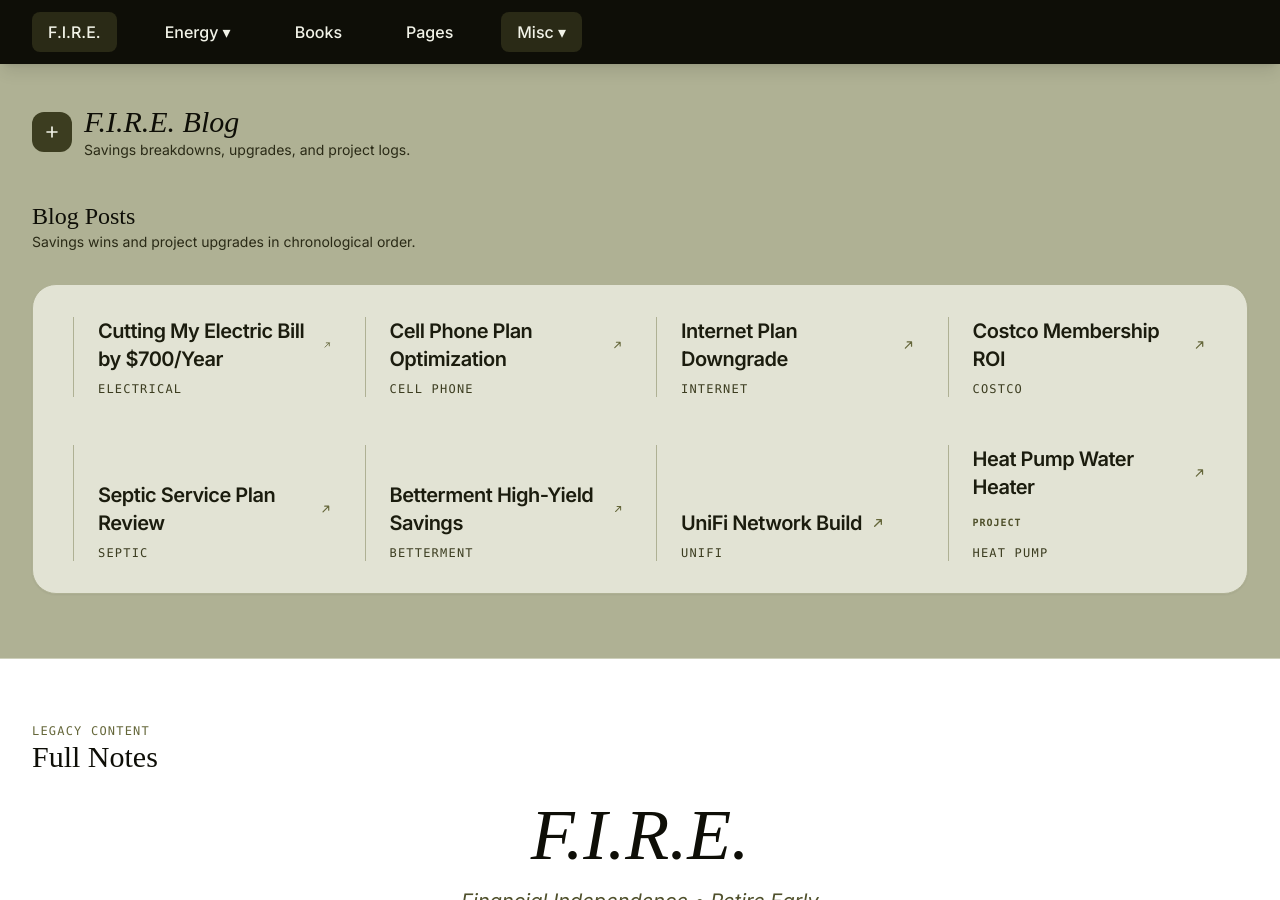
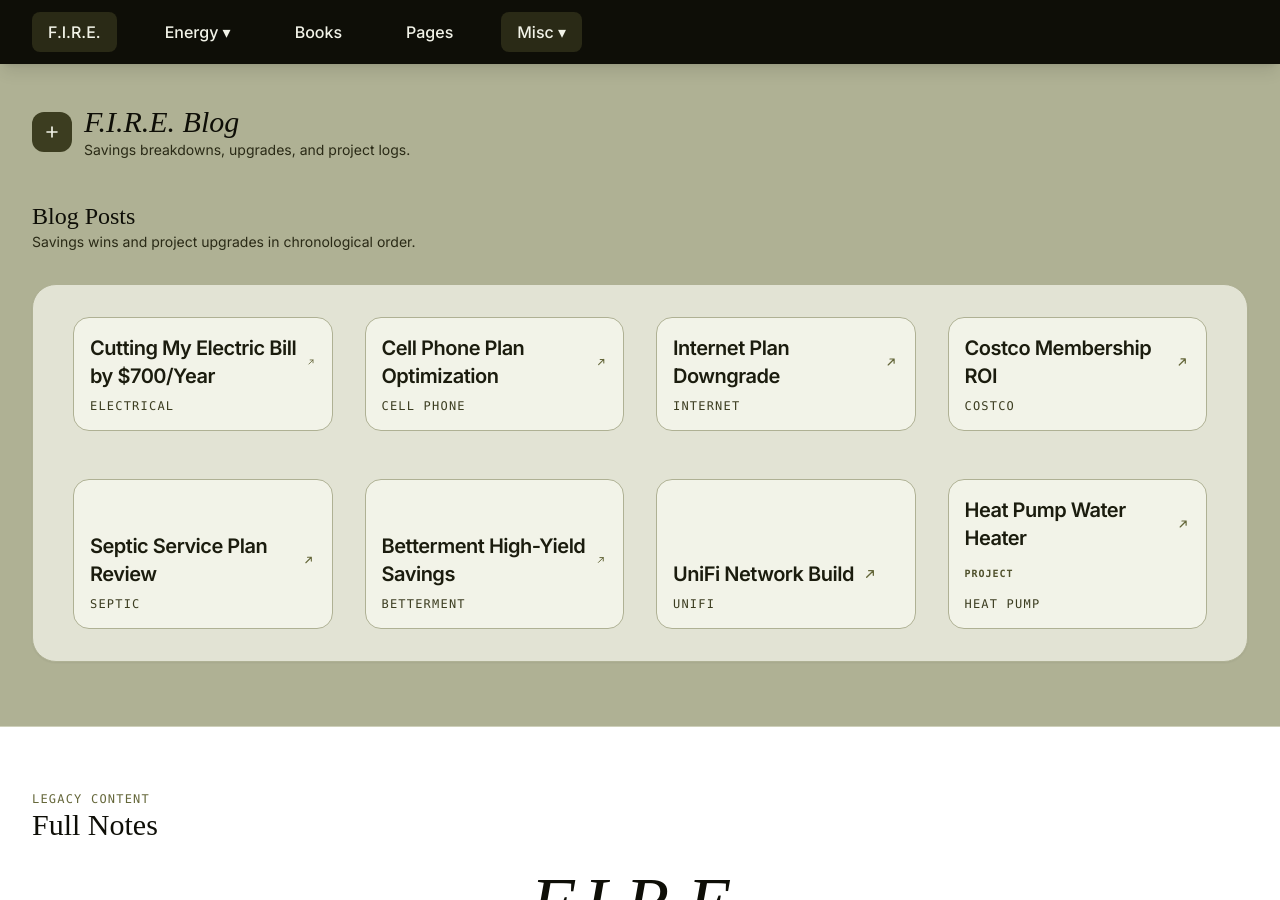
Before and after one commit to techmore/techmore.github.io, a Jekyll site: the page built from index.html, in a window 1280 px wide and 900 px high. Built offline with Jekyll 4.4.1, drawn with Linux system fonts in a browser that asks for light colours; nearby versions of some CDN libraries; some web fonts are replaced.

Commit message:
Add olive backgrounds to blog items

```diff
--- a/index.html
+++ b/index.html
@@ -36,7 +36,7 @@ title: F.I.R.E. - Techmore
 
             <div class="mt-8 bg-olive-100 rounded-3xl border border-olive-300 shadow-sm px-6 sm:px-8 lg:px-10 py-8">
     <dl class="grid grid-cols-1 gap-x-8 gap-y-10 sm:grid-cols-2 sm:gap-y-12 lg:grid-cols-4">
-        <div class="flex flex-col-reverse gap-y-2 border-l border-olive-300 pl-6">
+        <div class="flex flex-col-reverse gap-y-2 bg-olive-50 rounded-2xl border border-olive-300 px-4 py-4">
             <dt class="text-xs text-olive-700 font-mono tracking-widest uppercase">Electrical</dt>
             <dd class="text-xl text-olive-900 font-semibold tracking-tight">
                 <a href="#electrical" class="group inline-flex items-center gap-2 hover:text-olive-700 transition-colors" data-category="electrical" data-search="Electrical Cut Electric Bill">
@@ -47,7 +47,7 @@ title: F.I.R.E. - Techmore
                 </a>
             </dd>
         </div>
-        <div class="flex flex-col-reverse gap-y-2 border-l border-olive-300 pl-6">
+        <div class="flex flex-col-reverse gap-y-2 bg-olive-50 rounded-2xl border border-olive-300 px-4 py-4">
             <dt class="text-xs text-olive-700 font-mono tracking-widest uppercase">Cell Phone</dt>
             <dd class="text-xl text-olive-900 font-semibold tracking-tight">
                 <a href="#cellphone" class="group inline-flex items-center gap-2 hover:text-olive-700 transition-colors" data-category="cellphone" data-search="Cell Phone Plan">
@@ -58,7 +58,7 @@ title: F.I.R.E. - Techmore
                 </a>
             </dd>
         </div>
-        <div class="flex flex-col-reverse gap-y-2 border-l border-olive-300 pl-6">
+        <div class="flex flex-col-reverse gap-y-2 bg-olive-50 rounded-2xl border border-olive-300 px-4 py-4">
             <dt class="text-xs text-olive-700 font-mono tracking-widest uppercase">Internet</dt>
             <dd class="text-xl text-olive-900 font-semibold tracking-tight">
                 <a href="#internet" class="group inline-flex items-center gap-2 hover:text-olive-700 transition-colors" data-category="internet" data-search="Internet Plan">
@@ -69,7 +69,7 @@ title: F.I.R.E. - Techmore
                 </a>
             </dd>
         </div>
-        <div class="flex flex-col-reverse gap-y-2 border-l border-olive-300 pl-6">
+        <div class="flex flex-col-reverse gap-y-2 bg-olive-50 rounded-2xl border border-olive-300 px-4 py-4">
             <dt class="text-xs text-olive-700 font-mono tracking-widest uppercase">Costco</dt>
             <dd class="text-xl text-olive-900 font-semibold tracking-tight">
                 <a href="#costco" class="group inline-flex items-center gap-2 hover:text-olive-700 transition-colors" data-category="costco" data-search="Costco Membership">
@@ -80,7 +80,7 @@ title: F.I.R.E. - Techmore
                 </a>
             </dd>
         </div>
-        <div class="flex flex-col-reverse gap-y-2 border-l border-olive-300 pl-6">
+        <div class="flex flex-col-reverse gap-y-2 bg-olive-50 rounded-2xl border border-olive-300 px-4 py-4">
             <dt class="text-xs text-olive-700 font-mono tracking-widest uppercase">Septic</dt>
             <dd class="text-xl text-olive-900 font-semibold tracking-tight">
                 <a href="#septic" class="group inline-flex items-center gap-2 hover:text-olive-700 transition-colors" data-category="septic" data-search="Septic Service Plan">
@@ -91,7 +91,7 @@ title: F.I.R.E. - Techmore
                 </a>
             </dd>
         </div>
-        <div class="flex flex-col-reverse gap-y-2 border-l border-olive-300 pl-6">
+        <div class="flex flex-col-reverse gap-y-2 bg-olive-50 rounded-2xl border border-olive-300 px-4 py-4">
             <dt class="text-xs text-olive-700 font-mono tracking-widest uppercase">Betterment</dt>
             <dd class="text-xl text-olive-900 font-semibold tracking-tight">
                 <a href="#betterment" class="group inline-flex items-center gap-2 hover:text-olive-700 transition-colors" data-category="betterment" data-search="Betterment High Yield Savings">
@@ -102,7 +102,7 @@ title: F.I.R.E. - Techmore
                 </a>
             </dd>
         </div>
-        <div class="flex flex-col-reverse gap-y-2 border-l border-olive-300 pl-6">
+        <div class="flex flex-col-reverse gap-y-2 bg-olive-50 rounded-2xl border border-olive-300 px-4 py-4">
             <dt class="text-xs text-olive-700 font-mono tracking-widest uppercase">UniFi</dt>
             <dd class="text-xl text-olive-900 font-semibold tracking-tight">
                 <a href="#unifi" class="group inline-flex items-center gap-2 hover:text-olive-700 transition-colors" data-category="unifi" data-search="UniFi Network Build">
@@ -113,7 +113,7 @@ title: F.I.R.E. - Techmore
                 </a>
             </dd>
         </div>
-        <div class="flex flex-col-reverse gap-y-2 border-l border-olive-300 pl-6">
+        <div class="flex flex-col-reverse gap-y-2 bg-olive-50 rounded-2xl border border-olive-300 px-4 py-4">
             <dt class="text-xs text-olive-700 font-mono tracking-widest uppercase">Heat Pump</dt>
             <dd class="text-xl text-olive-900 font-semibold tracking-tight">
                 <a href="#heatpump" class="group inline-flex items-center gap-2 hover:text-olive-700 transition-colors" data-category="heatpump" data-search="Heat Pump Water Heater">
```
